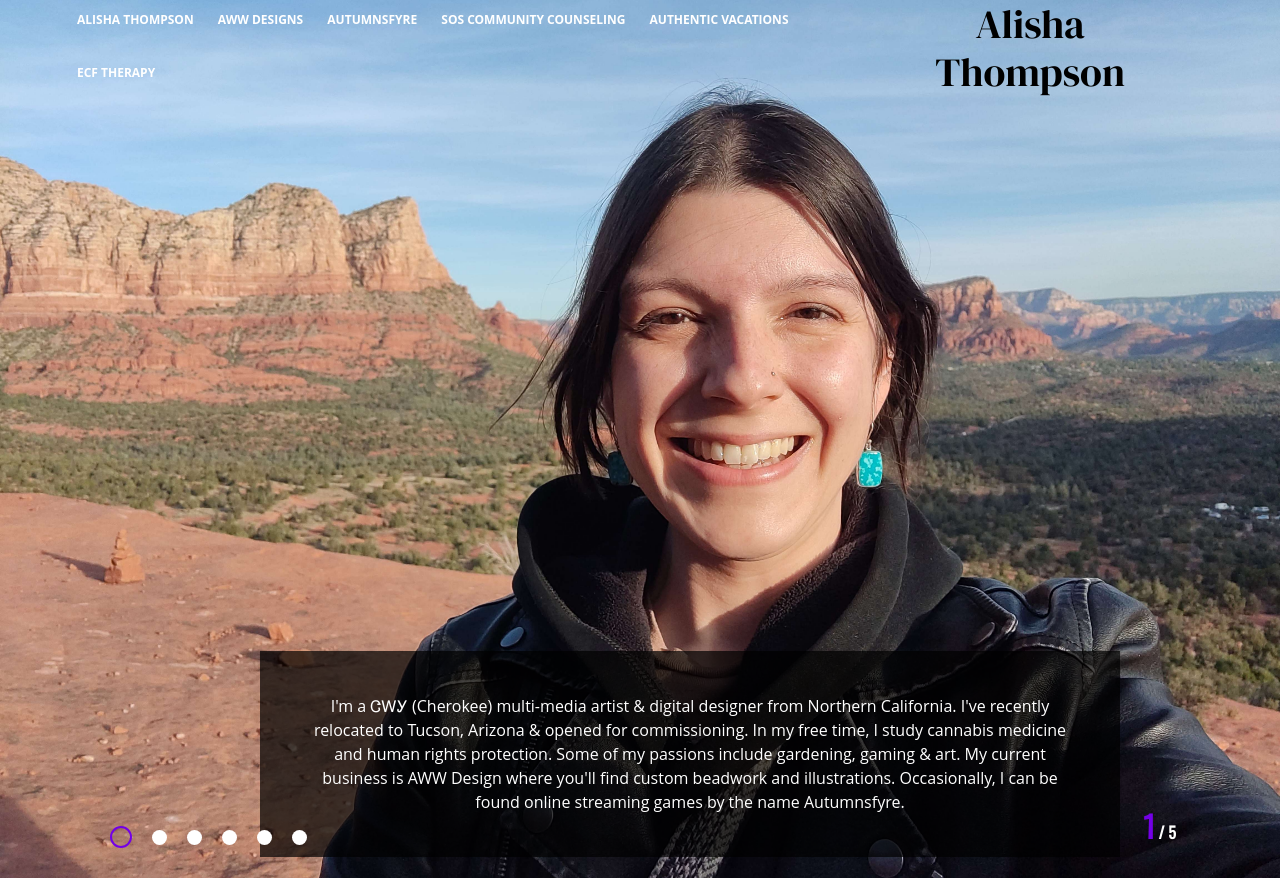
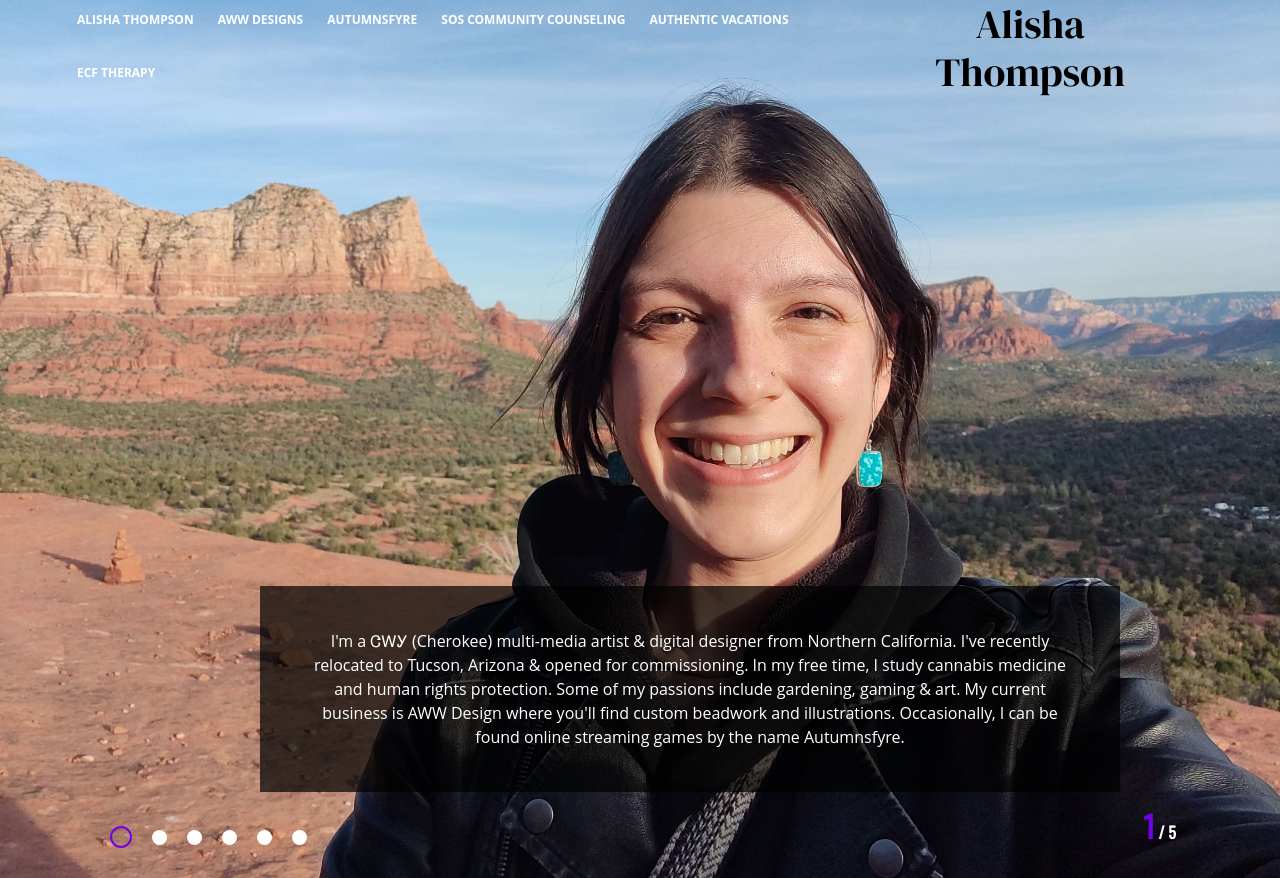
Before and after one commit to autumnsfyre/alishaportfolio, a PHP site: page / in a window 1280 px wide. Run offline with PHP 8.4, Linux system fonts and the light colour scheme; some libraries are stand-ins or nearby versions; some web fonts are replaced; grey boxes are pictures that could not be loaded.

Commit message:
Update style.css

```diff
--- a/css/style.css
+++ b/css/style.css
@@ -6,7 +6,7 @@
 	color:#ffffff;
 	text-align: center;
 	padding: 5%;
-	margin-top: 75%;
+	margin-top: 60%;
 	background-color: rgb(0, 0, 0, 0.7);
 }
 
```
